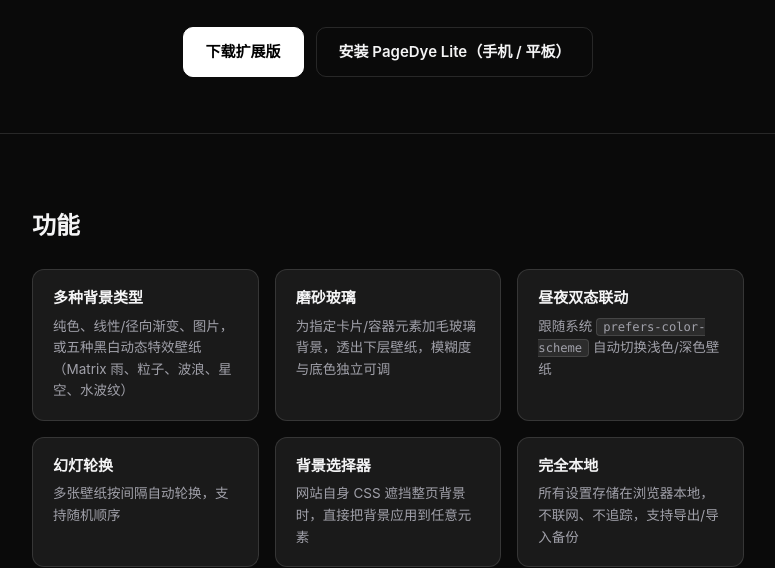
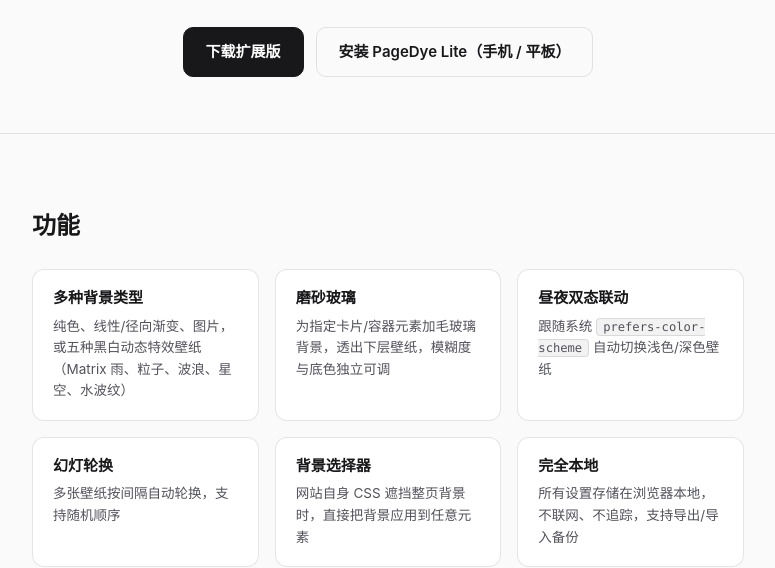
Before and after one commit to OnyxAxisOwO/PageDye, a browser extension: page site/index.html in a window 1280 px wide. Shown: the part 253-821 px from the top of the page, without its empty margins (252-1027 px from the left). Drawn offline with Linux system fonts and the light colour scheme.

Commit message:
Add light mode support to site; fix reset-form save race and color background state leak
- site/style.css: follow prefers-color-scheme for the landing page, keeping
  html/body as the only opaque background layer so PageDye/Lite still tints
  the whole page through in either theme
- popup.js: fix single-mode reset clearing fields after they'd already been
  saved by the "none" click and clearFile()
- content.js: reset root position/height when applying a color background so
  a prior non-fixed image doesn't leave stale positioning behind
- manifest.json: request unlimitedStorage
- pagedye.user.js: live-apply gradient stop additions immediately

```diff
--- a/scripts/content.js
+++ b/scripts/content.js
@@ -299,6 +299,12 @@
     };
 
     if (settings.type === 'color') {
+      // Colors have no "fixed position" toggle (unlike images) — they always
+      // cover the fixed viewport. Reset explicitly: `root` is a persistent,
+      // reused element, and a prior non-fixed image apply may have left
+      // position:absolute / height:100% behind (see the image branch below).
+      root.style.position = 'fixed';
+      root.style.height = '100vh';
       if (settings.colorMode === 'gradient' && settings.gradient) {
         const gradient = settings.gradient;
         style.backgroundColor = 'transparent';
--- a/site/style.css
+++ b/site/style.css
@@ -1,4 +1,6 @@
 :root {
+  color-scheme: light dark;
+
   --bg: #0a0a0a;
   --bg-alt: #141414;
   --card: #1a1a1a;
@@ -7,6 +9,21 @@
   --text-dim: #a1a1aa;
   --accent: #ffffff;
   --accent-text: #000000;
+  --code-bg: rgba(255,255,255,0.08);
+}
+
+@media (prefers-color-scheme: light) {
+  :root {
+    --bg: #fafafa;
+    --bg-alt: #f2f2f3;
+    --card: #ffffff;
+    --border: rgba(0,0,0,0.1);
+    --text: #18181b;
+    --text-dim: #52525b;
+    --accent: #18181b;
+    --accent-text: #ffffff;
+    --code-bg: rgba(0,0,0,0.05);
+  }
 }
 
 * { box-sizing: border-box; }
@@ -27,7 +44,7 @@ html, body {
 }
 
 code {
-  background: rgba(255,255,255,0.08);
+  background: var(--code-bg);
   border: 1px solid var(--border);
   border-radius: 4px;
   padding: 1px 6px;
--- a/userscript/pagedye.user.js
+++ b/userscript/pagedye.user.js
@@ -1377,7 +1377,7 @@
     if (action === 'add-stop') {
       const e2 = getEditable();
       e2.gradient.stops.push({ color: '#ffffff', position: 100 });
-      scheduleSave(); renderPanel();
+      liveApply(); scheduleSave(); renderPanel();
       return;
     }
     if (action === 'remove-stop') {
```
Also changed, not shown: popup/popup.js (+9 -2 lines), manifest.json.
